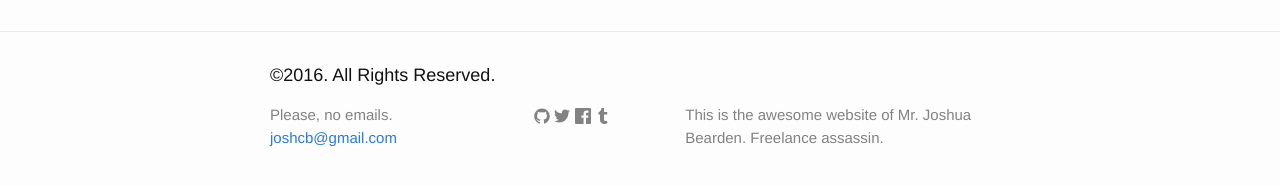
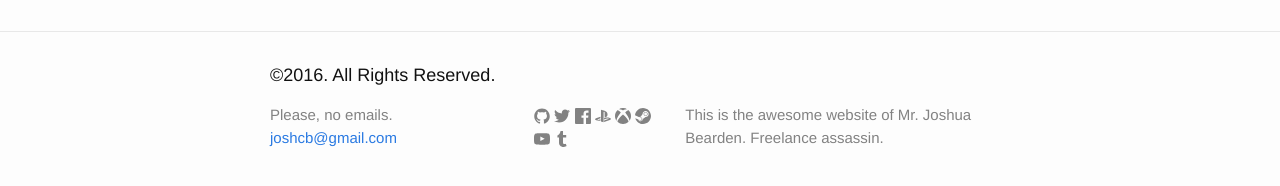
Before and after one commit to thejoshua/thejoshua.github.io, a Jekyll site: the page built from index.html, in a window 1280 px wide. Shown: the part 280-466 px from the top of the page. Built offline with Jekyll 4.4.1, drawn with Linux system fonts in a browser that asks for light colours.

Commit message:
added some more icons for social media

```diff
--- a/_config.yml
+++ b/_config.yml
@@ -17,6 +17,10 @@ twitter_username: joshcb
 github_username:  thejoshua
 facebook_username: joshuaholiday
 tumblr_username:  joshuagator
+xbox_username:    joshcb
+psn_username:     joshcb
+steam_username:   joshcb
+youtube_username: joshcb
 
 # Build settings
 markdown: kramdown
--- a/_includes/footer.html
+++ b/_includes/footer.html
@@ -27,6 +27,22 @@
             {% include icon-facebook.html username=site.facebook_username %}
           {% endif %}
 
+          {% if site.psn_username %}
+            {% include icon-psn.html username=site.psn_username %}
+          {% endif %}
+
+          {% if site.xbox_username %}
+            {% include icon-xbox.html username=site.xbox_username %}
+          {% endif %}
+
+          {% if site.steam_username %}
+            {% include icon-steam.html username=site.steam_username %}
+          {% endif %}
+
+          {% if site.youtube_username %}
+            {% include icon-youtube.html username=site.youtube_username %}
+          {% endif %}
+
           {% if site.tumblr_username %}
             {% include icon-tumblr.html username=site.tumblr_username %}
           </li>
--- /dev/null
+++ b/_includes/icon-psn.html
@@ -0,0 +1 @@
+<a href="https://my.playstation.com/{{ include.username }}"><span class="icon icon--psn">{% include icon-playstation.svg %}</span></a>
--- /dev/null
+++ b/_includes/icon-steam.html
@@ -0,0 +1 @@
+<a href="http://steamcommunity.com/id/{{ include.username }}"><span class="icon icon--steam">{% include icon-steam.svg %}</span></a>
--- /dev/null
+++ b/_includes/icon-xbox.html
@@ -0,0 +1 @@
+<a href="https://account.xbox.com/en-US/Profile?gamerTag={{ include.username }}"><span class="icon icon--xbox">{% include icon-xbox.svg %}</span></a>
--- /dev/null
+++ b/_includes/icon-youtube.html
@@ -0,0 +1 @@
+<a href="https://youtube.com/user/{{ include.username }}"><span class="icon icon--youtube">{% include icon-youtube.svg %}</span></a>
```
